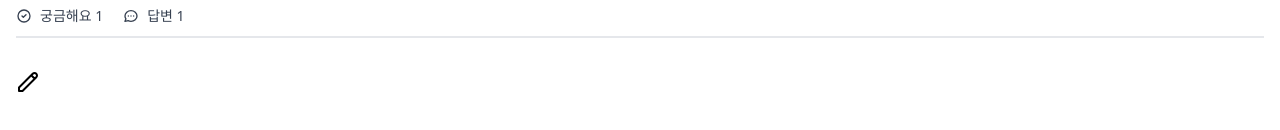
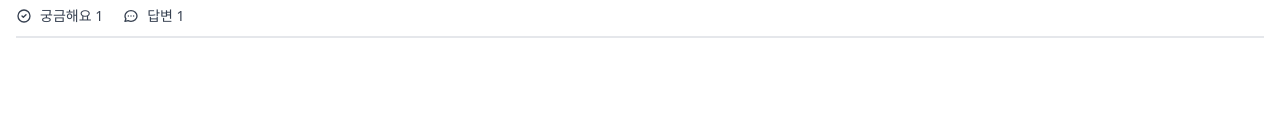
Before and after one commit to blkluv/next_carrot_market, a Next.js app: page /community in a window 1280 px wide. Shown: the part 1044-1174 px from the top of the page. After the commit the page ends 1146 px from the top, so only its background shows below. Built offline with nearby package versions, Linux system fonts and the light colour scheme.

Commit message:
게시글 추가 버튼 만들기

```diff
--- a/src/pages/community/index.tsx
+++ b/src/pages/community/index.tsx
@@ -54,7 +54,7 @@ const Community: NextPage = () => {
           </div>
         </div>
       ))}
-      <button>
+      <button className="fixed hover:bg-orange-400 rounded-full p-4 text-white">
         <svg
           className="w-6 h-6"
           fill="none"
```
